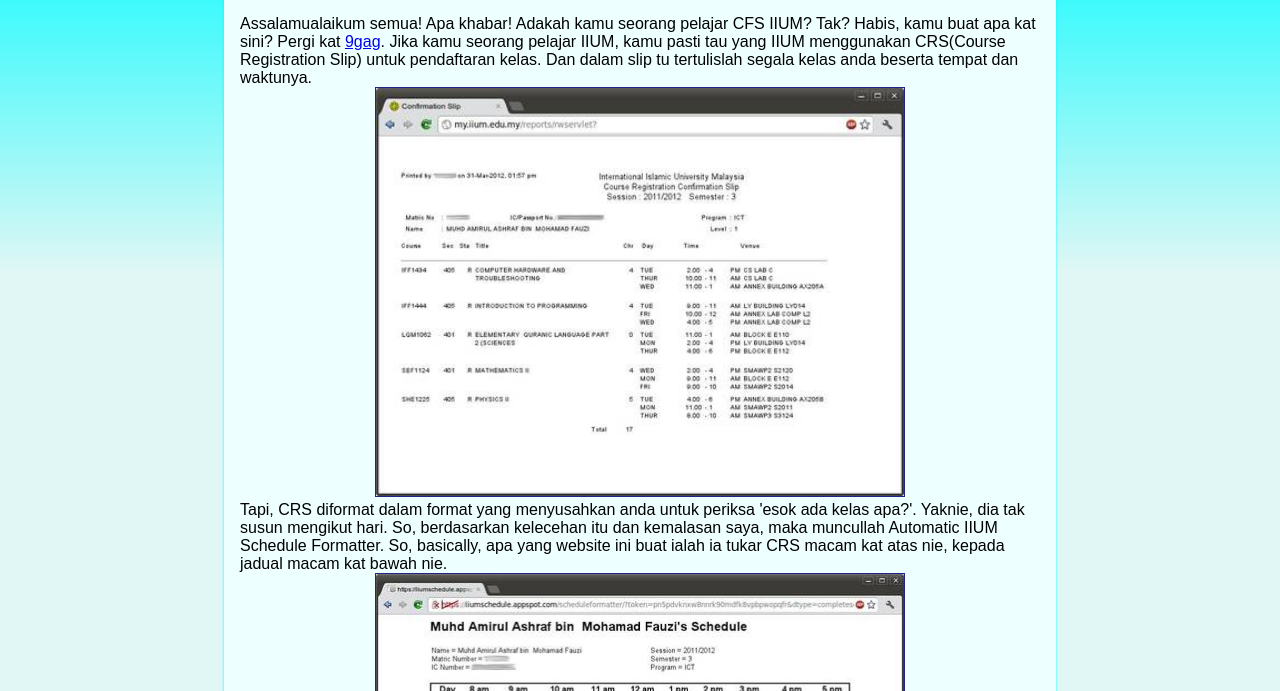
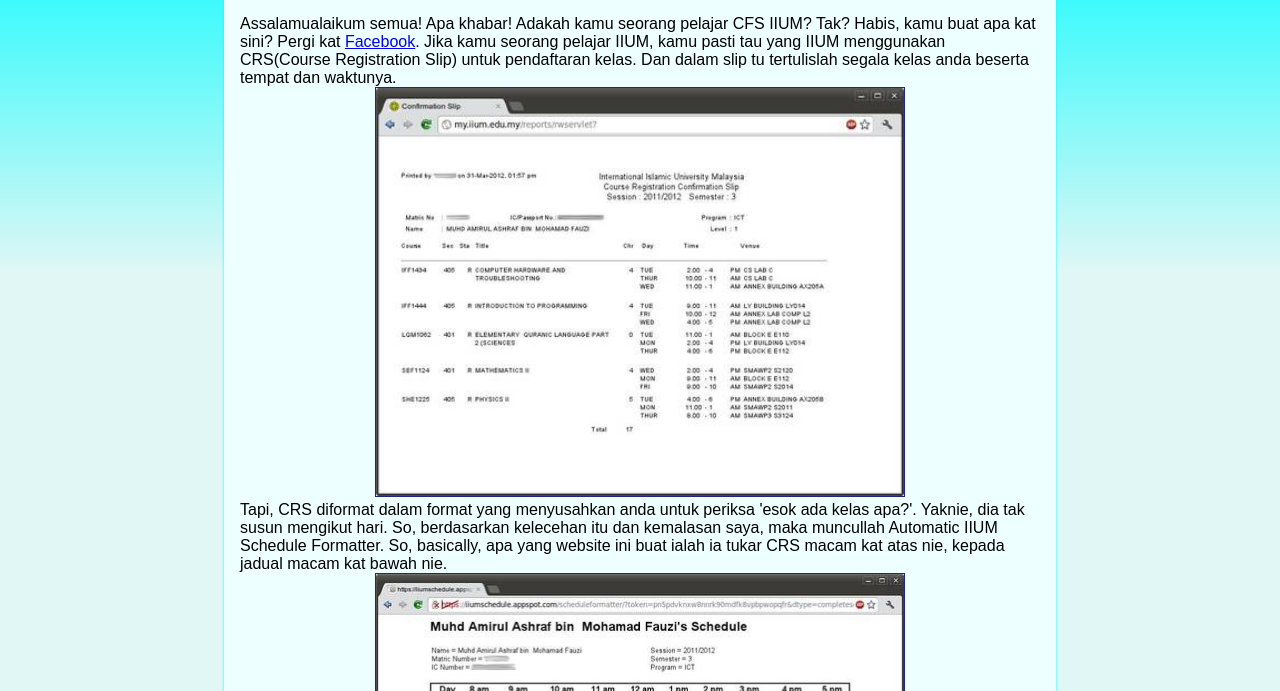
Before and after one commit to asdacap/iiumschedule, a plain HTML site: page mainpage.html in a window 1280 px wide. Shown: the part 109-800 px from the top of the page. Drawn offline with Linux system fonts and the light colour scheme.

Commit message:
Changed divert link to facebook.

```diff
--- a/mainpage.html
+++ b/mainpage.html
@@ -86,7 +86,7 @@
   <div id='toptitle' ><img style='display:inline-block;' src='/static/logo-small.png'></img><h1>Automatic IIUM Schedule Formatter</h1></div>
 
   <br />
-  Assalamualaikum semua! Apa khabar!  Adakah kamu seorang pelajar CFS IIUM? Tak? Habis, kamu buat apa kat sini? Pergi kat <a href='http://www.9gag.com'>9gag</a>.
+  Assalamualaikum semua! Apa khabar!  Adakah kamu seorang pelajar CFS IIUM? Tak? Habis, kamu buat apa kat sini? Pergi kat <a href='http://www.facebook.com'>Facebook</a>.
   Jika kamu seorang pelajar IIUM, kamu pasti tau yang IIUM menggunakan CRS(Course Registration Slip) untuk pendaftaran kelas. Dan dalam slip tu tertulislah segala kelas anda beserta tempat dan waktunya.
   <div class='screenshot'><img src='/static/mainpage/crs.jpg'></img></div>
   Tapi, CRS diformat dalam format yang menyusahkan anda untuk periksa 'esok ada kelas apa?'. Yaknie, dia tak susun mengikut hari. So, berdasarkan kelecehan itu dan kemalasan saya, maka muncullah Automatic IIUM Schedule Formatter.
```
